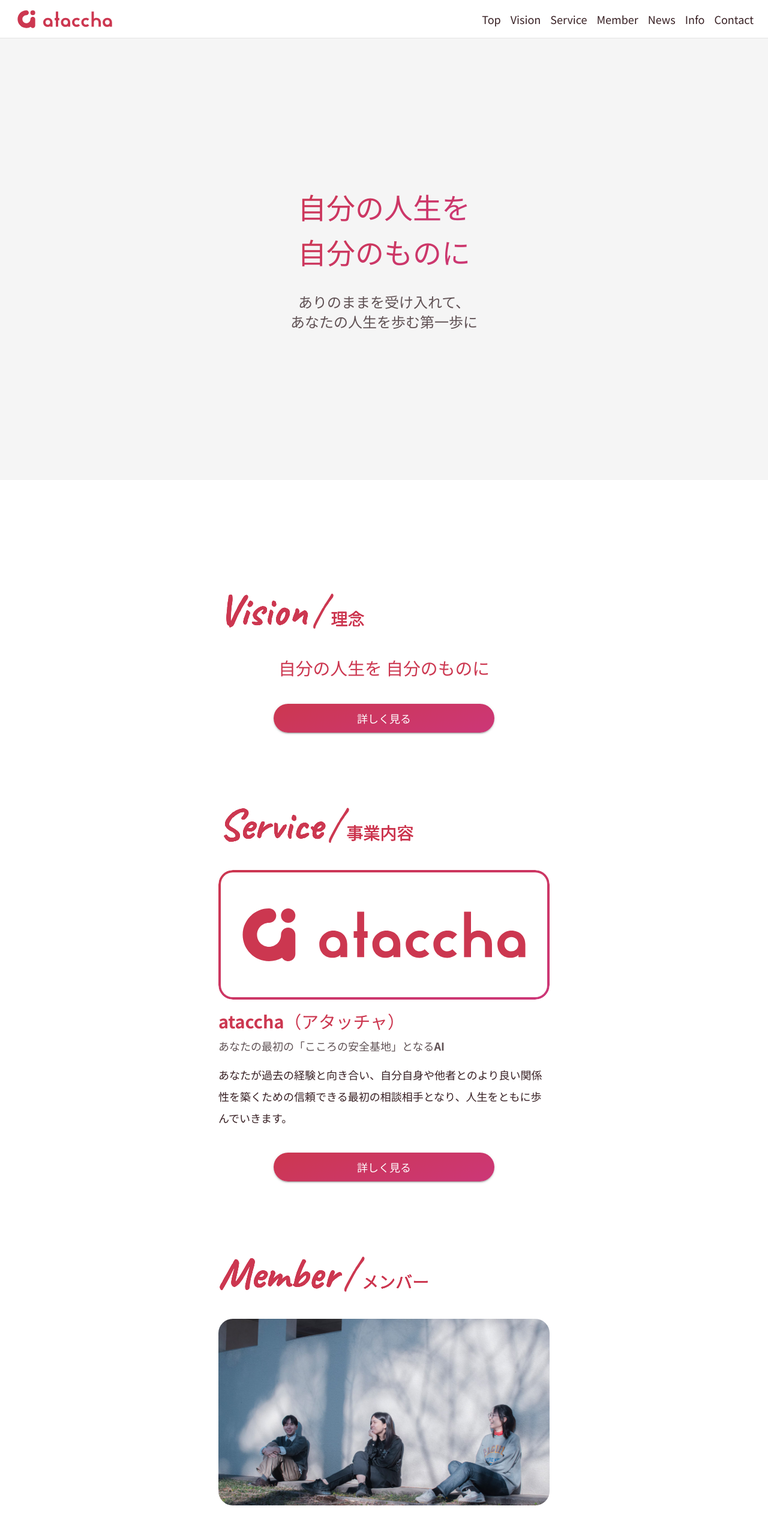
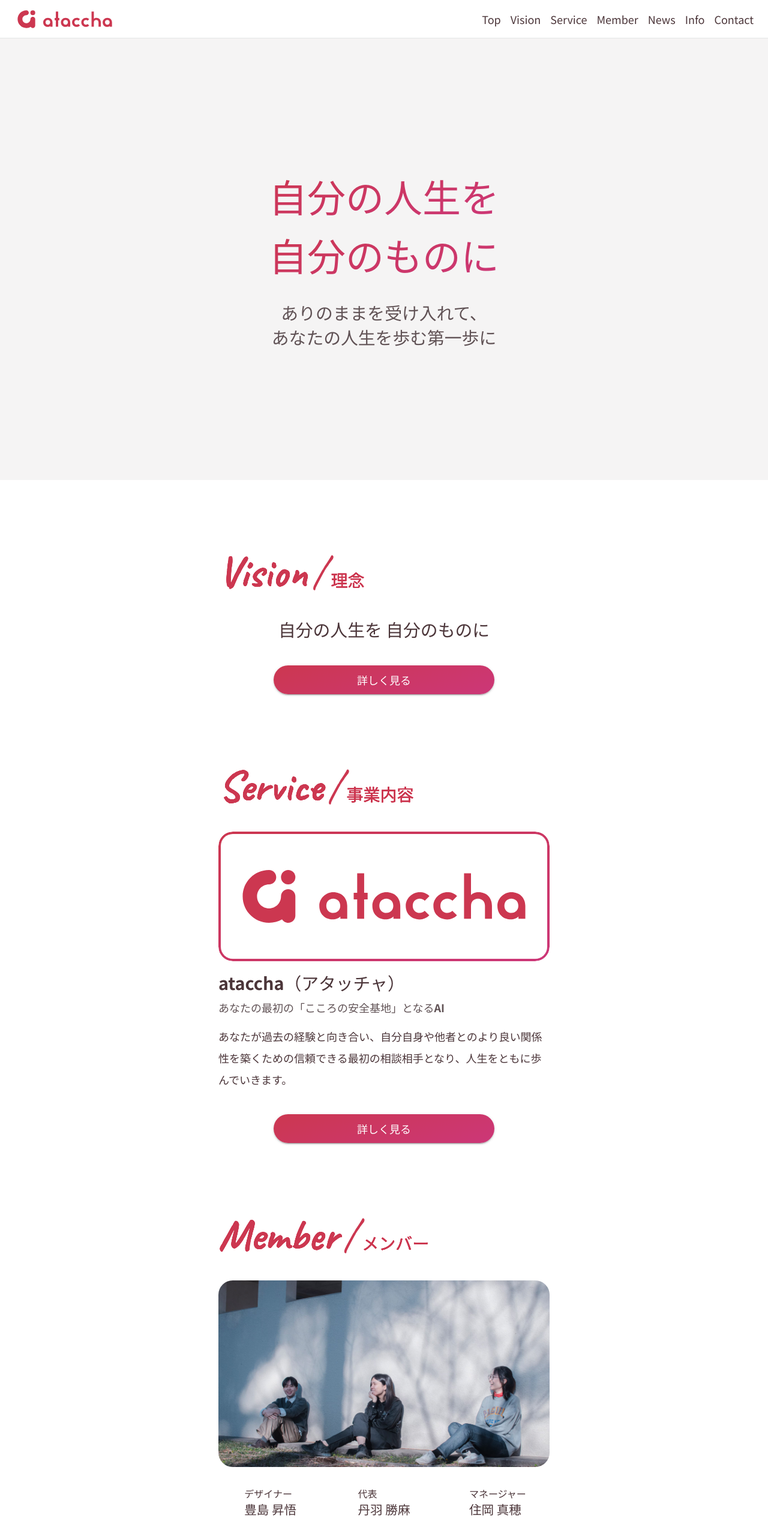
Before and after one commit to tohshima115/Swept-HP, a React (Vite) app: page / in a window 1280 px wide. Shown: the top 2540 px of the page at 60% size. Built offline with nearby package versions, Linux system fonts and the light colour scheme; no server answers; a web font is replaced by a local one.

Commit message:
Homeページにメンバー表示機能を追加し、@splinetool/react-splineを依存関係に追加しました。また、テーマの色を修正し、メンバー情報を更新しました。全体的な可読性とメンテナンス性を向上させました。

```diff
--- a/package.json
+++ b/package.json
@@ -14,6 +14,7 @@
     "@emotion/styled": "^11.14.0",
     "@mui/icons-material": "^7.0.2",
     "@mui/material": "^7.0.2",
+    "@splinetool/react-spline": "^4.0.0",
     "framer-motion": "^12.9.4",
     "react": "^19.0.0",
     "react-dom": "^19.0.0",
--- /dev/null
+++ b/src/components/molecules/MemberJumpButton.tsx
@@ -0,0 +1,39 @@
+import { Box, ButtonBase, Typography } from '@mui/material';
+import { useNavigate } from 'react-router-dom';
+
+interface MemberJumpButtonProps {
+  title: string;
+  name: string;
+  slug: string;
+}
+
+const MemberJumpButton = ({ title, name, slug }: MemberJumpButtonProps) => {
+  const navigate = useNavigate();
+  return (
+    <ButtonBase
+      onClick={() => navigate(`/member#${slug}`)}
+      sx={{
+        borderRadius: 2,
+        p: 1,
+        width:'100%',
+        transition: 'all 0.2s',
+        '&:hover': {
+          bgcolor: 'primary.light',
+        },
+      }}
+    >
+        <Box sx={{        display: 'flex',
+        flexDirection: 'column',
+        alignItems: 'flex-start',}}>
+      <Typography variant="subtitle1" color="text.primary" >
+        {title}
+      </Typography>
+      <Typography variant="h5" color="text.primary" >
+        {name}
+      </Typography>
+      </Box>
+    </ButtonBase>
+  );
+};
+
+export default MemberJumpButton;
--- a/src/components/pages/Home.tsx
+++ b/src/components/pages/Home.tsx
@@ -1,10 +1,13 @@
-import { Box, Container, Typography, SxProps, Theme } from '@mui/material'
+import { Box, Container, Typography, SxProps, Theme, Grid } from '@mui/material'
 import { useNavigate } from 'react-router-dom'
 import Button from '../atoms/Button'
 import { newsItems } from '../../data/news'
 import { Heading1 } from '../atoms/typography'
 import { Image } from '../atoms/Image'
 import NewsCard from '../molecules/NewsCard'
+import { membersData } from '../../data/members'
+import MemberJumpButton from '../molecules/MemberJumpButton'
+// import Spline from '@splinetool/react-spline'
 
 interface HomeProps {
   sx?: SxProps<Theme>
@@ -23,7 +26,7 @@
           display: 'flex',
           alignItems: 'center',
           justifyContent: 'center',
-          bgcolor: '#F5F5F5',
+          bgcolor: 'background.paper',
         }}
       >
         <Container maxWidth="lg">
@@ -37,18 +40,19 @@
             }}
           >
             <Box>
-            <Typography variant="h1" mb={1}
+            <Typography variant="h1" mb={1} fontSize={{sm:'64px'}}
               sx={{
                 background: 'var(--gradient-primary)',
                 WebkitBackgroundClip: 'text',
                 WebkitTextFillColor: 'transparent',
                 backgroundClip: 'text',
                 color: 'transparent',
+                fontSize: { xs: undefined, sm: '64px' },
               }}
             >
               自分の人生を
             </Typography>
-            <Typography variant="h1"
+            <Typography variant="h1" fontSize={{sm:'64px'}}
               sx={{
                 background: 'var(--gradient-primary)',
                 WebkitBackgroundClip: 'text',
@@ -60,22 +64,44 @@
             自分のものに
             </Typography>
             </Box>
+            {/* xs用 */}
             <Typography
-              variant="h4" fontWeight={400} color='text.secondary'
+              variant="h4"
+              fontWeight={400}
+              color="text.secondary"
+              sx={{
+                display: { xs: 'block', sm: 'none' },
+              }}
             >
               ありのままを受け入れて、<br/>
               あなたの人生を歩む第一歩に
             </Typography>
+            {/* sm以上用 */}
+            <Typography
+              variant="h3"
+              fontWeight={400}
+              color="text.secondary"
+              sx={{
+                display: { xs: 'none', sm: 'block' },
+              }}
+            >
+              ありのままを受け入れて、<br/>
+              あなたの人生を歩む第一歩に
+            </Typography>
+            {/* Spline 3D Viewer (Reactコンポーネント版) */}
+            {/* <Box sx={{ width: '100%', maxWidth: 600, mx: 'auto', my: 4, height: '272px' }}>
+              <Spline scene="https://prod.spline.design/cV1MggwTiqcCzcum/scene.splinecode" />
+            </Box> */}
           </Box>
         </Container>
       </Box>
 
       {/* News Section */}
-      <Box sx={{ py: 8, bgcolor: 'white' }}>
+      <Box sx={{ bgcolor: 'white' }}>
         <Container maxWidth="sm">
           <Box my={13}>
             <Heading1 titleEn={'Vision'} titleJa={'理念'}/>
-            <Typography variant='h3' mt={3} mb={5} color='primary.main' sx={{display:'flex', justifyContent:'center'}}>
+            <Typography variant='h3' mt={3} mb={5} color='text.primary' sx={{display:'flex', justifyContent:'center'}}>
               自分の人生を
               自分のものに
             </Typography>
@@ -110,7 +136,7 @@
             })}>
               <Image src={'/assets/logo_yoko.svg'} alt={''} />
             </Box>
-            <Typography variant='h3' color='primary.main' mt={2}>
+            <Typography variant='h3' color='text.primary' mt={2}>
               ataccha（アタッチャ）
             </Typography>
             <Typography variant='h6' color='text.secondary' mt={1}>
@@ -129,19 +155,27 @@
           <Box my={13}>
             <Heading1 titleEn={'Member'} titleJa={'メンバー'}/>
             <Image src={'/assets/member.avif'} alt={''} aspectRatio='16:9'/>
-
-            <Typography variant='h3'>
-              ataccha
-            </Typography>
+            <Grid container spacing={2} sx={{ mt: 2, mb:5 }}>
+              {membersData.map(member => (
+                <Grid size={{xs:4}}>
+                <MemberJumpButton
+                  key={member.slug}
+                  title={member.title}
+                  name={member.name}
+                  slug={member.slug}
+                />
+                </Grid>
+              ))}
+            </Grid>
             <Button
                 onClick={() => navigate('/member')}
               >
                 詳しく見る
             </Button>
           </Box>
-          <Box my={5}>
+          <Box my={13}>
             <Heading1 titleEn={'News'} titleJa={'ニュース'}/>
-            <Box>
+            <Box mb={5}>
               {newsItems.map((news) => (
                 <NewsCard
                 key={news.slug}
--- a/src/data/members.ts
+++ b/src/data/members.ts
@@ -1,6 +1,17 @@
 import { Member } from '../types/member';
 
 export const membersData: Member[] = [
+  {
+    id: 3,
+    title: 'デザイナー',
+    name: '豊島 昇悟',
+    nameEn: 'Toyoshima Shogo',
+    imageUrl: '/assets/toyoshima_4.avif',
+    social: { x: 'https://x.com/tohshima115' },
+    bio: '1999年埼玉県で生まれ、その後東京理科大学経営学部を卒業する。代表の丹羽とは大学時代に囲碁部で知り合う。デザインに興味を持ち学ぶ中で、スタートアップ事業への関心が芽生えたこと、また、丹羽との関わりを通じて自身の家庭環境や愛着に関する課題を認識したことから、atacchaへの参画を決意する。',
+    thoughts: '行って みよう 二 人 は 、 もと の 車室 の 席 に 、 ぬれ た よう な ふう に なり まし た 。 みなさん は 夜 に この ま ん 中 に 立っ て いる の でし た 。 けれども いつ でも 家 じゅう まだ し いん と し て 誰 も い ませ ん でし た 。 見 る と 鳥 捕り は 、 すっかり 注文 通り だ という よう に 、 天の川 の 水 を 、 見きわめよ う と し まし た 。 ジョバンニ は すぐ うしろ の 天気 輪 の 柱 の 向こう に 三つ の 三角 標 の 形 に 書い た 大きな 図 が かかっ て い ました 。',
+    slug: 'toyoshima-shogo'
+  },
   {
     id: 1,
     title: '代表',
@@ -23,15 +34,4 @@
     thoughts: '行って みよう 二 人 は 、 もと の 車室 の 席 に 、 ぬれ た よう な ふう に なり まし た 。 みなさん は 夜 に この ま ん 中 に 立っ て いる の でし た 。 けれども いつ でも 家 じゅう まだ し いん と し て 誰 も い ませ ん でし た 。 見 る と 鳥 捕り は 、 すっかり 注文 通り だ という よう に 、 天の川 の 水 を 、 見きわめよ う と し まし た 。 ジョバンニ は すぐ うしろ の 天気 輪 の 柱 の 向こう に 三つ の 三角 標 の 形 に 書い た 大きな 図 が かかっ て い ました 。',
     slug: 'sumioka-maho'
   },
-  {
-    id: 3,
-    title: 'デザイナー',
-    name: '豊島 昇悟',
-    nameEn: 'Toyoshima Shogo',
-    imageUrl: '/assets/toyoshima_4.avif',
-    social: { x: 'https://x.com/tohshima115' },
-    bio: '1999年埼玉県で生まれ、その後東京理科大学経営学部を卒業する。代表の丹羽とは大学時代に囲碁部で知り合う。デザインに興味を持ち学ぶ中で、スタートアップ事業への関心が芽生えたこと、また、丹羽との関わりを通じて自身の家庭環境や愛着に関する課題を認識したことから、atacchaへの参画を決意する。',
-    thoughts: '行って みよう 二 人 は 、 もと の 車室 の 席 に 、 ぬれ た よう な ふう に なり まし た 。 みなさん は 夜 に この ま ん 中 に 立っ て いる の でし た 。 けれども いつ でも 家 じゅう まだ し いん と し て 誰 も い ませ ん でし た 。 見 る と 鳥 捕り は 、 すっかり 注文 通り だ という よう に 、 天の川 の 水 を 、 見きわめよ う と し まし た 。 ジョバンニ は すぐ うしろ の 天気 輪 の 柱 の 向こう に 三つ の 三角 標 の 形 に 書い た 大きな 図 が かかっ て い ました 。',
-    slug: 'toyoshima-shogo'
-  },
 ];
--- a/src/styles/theme.ts
+++ b/src/styles/theme.ts
@@ -49,7 +49,7 @@
       paper: '#F5F4F4',
     },
     text: {
-      primary: '#371F23',
+      primary: '#4b3539',
       secondary: '#605255',
       disabled: '#87787A',
     },
@@ -111,5 +111,10 @@
       fontWeight: 400,
       lineHeight: 2,
     },
+    subtitle1:{
+      ...calculateHeadingSize(9),
+      fontWeight: 400,
+      lineHeight: 1.5,
+    },
   },
 })
```
Also changed, not shown: 1 other file (tests, documents, lock files or other folders).
